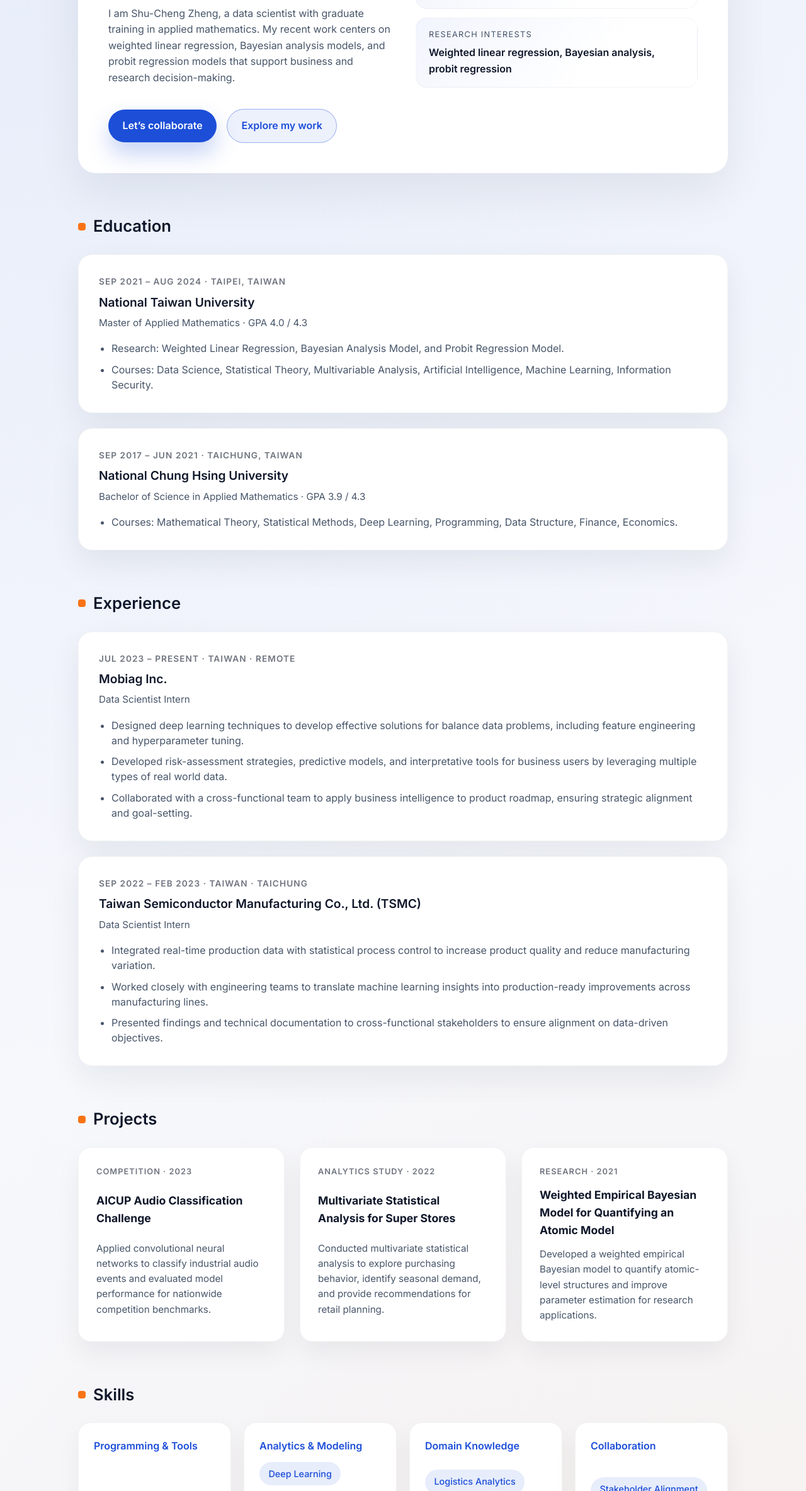
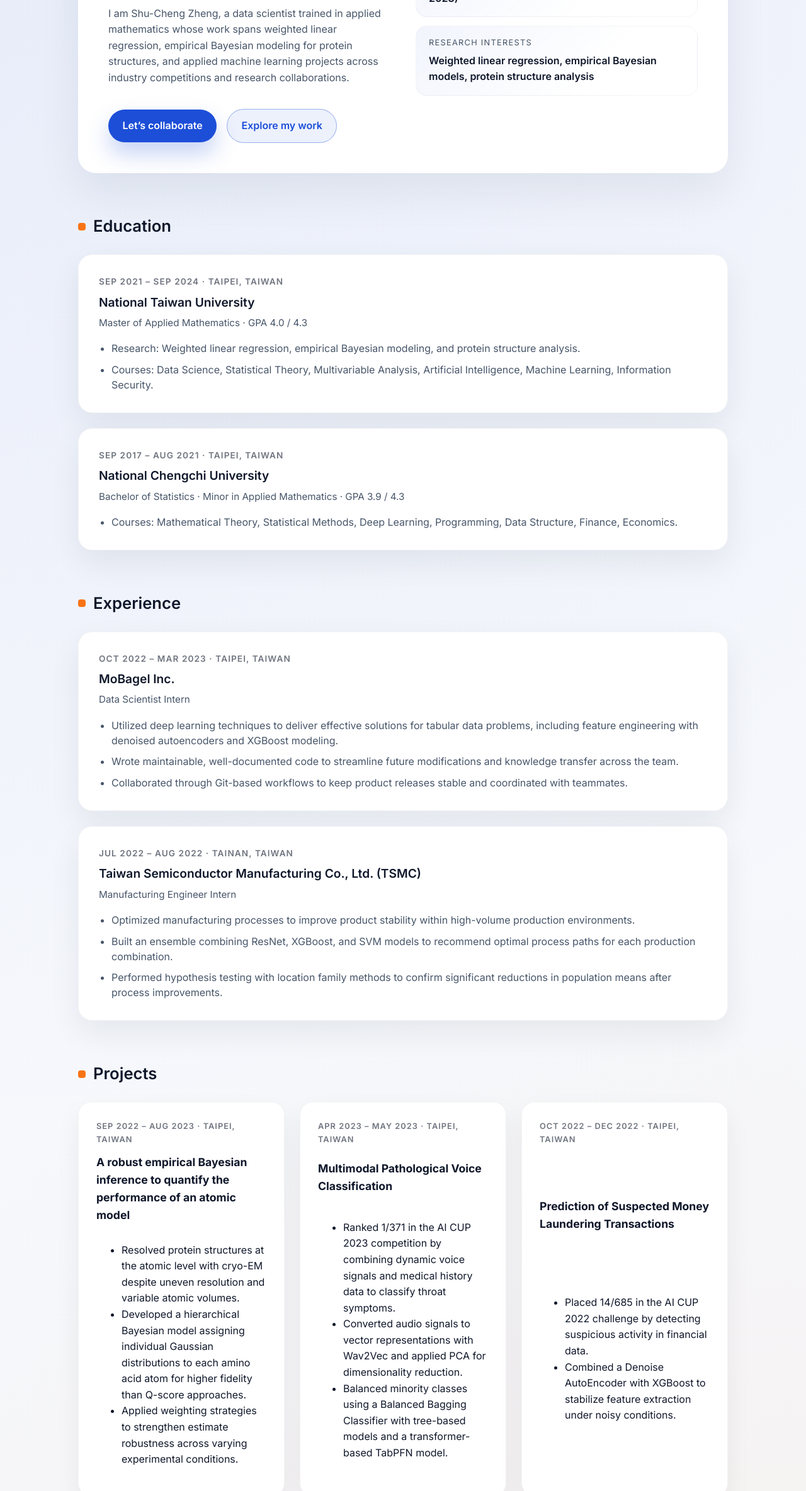
Before and after one commit to bookbnnbnn/bookbnnbnn.github.io, a plain HTML site: page index.html in a window 1280 px wide. Shown: the part 432-2800 px from the top of the page at 63% size. Drawn offline with Linux system fonts and the light colour scheme.

Commit message:
Align portfolio with resume details

```diff
--- a/index.html
+++ b/index.html
@@ -414,9 +414,9 @@
       <div class="hero-summary">
         <h1>Data scientist and applied mathematics researcher.</h1>
         <p>
-          I am Shu-Cheng Zheng, a data scientist with graduate training in applied mathematics. My recent work centers on
-          weighted linear regression, Bayesian analysis models, and probit regression models that support business and
-          research decision-making.
+          I am Shu-Cheng Zheng, a data scientist trained in applied mathematics whose work spans weighted linear regression,
+          empirical Bayesian modeling for protein structures, and applied machine learning projects across industry
+          competitions and research collaborations.
         </p>
         <div class="hero-actions">
           <a class="primary-button" href="#contact">Let’s collaborate</a>
@@ -429,12 +429,12 @@
           <span class="info-value">Taipei, Taiwan</span>
         </li>
         <li class="info-item">
-          <span class="info-label">Current role</span>
-          <span class="info-value">Data Scientist Intern · Mobiag Inc.</span>
+          <span class="info-label">Recent role</span>
+          <span class="info-value">Data Scientist Intern · MoBagel Inc. (Oct 2022 – Mar 2023)</span>
         </li>
         <li class="info-item">
           <span class="info-label">Research interests</span>
-          <span class="info-value">Weighted linear regression, Bayesian analysis, probit regression</span>
+          <span class="info-value">Weighted linear regression, empirical Bayesian models, protein structure analysis</span>
         </li>
       </ul>
     </section>
@@ -444,20 +444,20 @@
       <div class="cards">
         <article class="card">
           <div class="card-header">
-            <span class="card-meta">Sep 2021 – Aug 2024 · Taipei, Taiwan</span>
+            <span class="card-meta">Sep 2021 – Sep 2024 · Taipei, Taiwan</span>
             <div class="card-title">National Taiwan University</div>
             <div class="card-subtitle">Master of Applied Mathematics · GPA 4.0 / 4.3</div>
           </div>
           <ul>
-            <li>Research: Weighted Linear Regression, Bayesian Analysis Model, and Probit Regression Model.</li>
+            <li>Research: Weighted linear regression, empirical Bayesian modeling, and protein structure analysis.</li>
             <li>Courses: Data Science, Statistical Theory, Multivariable Analysis, Artificial Intelligence, Machine Learning, Information Security.</li>
           </ul>
         </article>
         <article class="card">
           <div class="card-header">
-            <span class="card-meta">Sep 2017 – Jun 2021 · Taichung, Taiwan</span>
-            <div class="card-title">National Chung Hsing University</div>
-            <div class="card-subtitle">Bachelor of Science in Applied Mathematics · GPA 3.9 / 4.3</div>
+            <span class="card-meta">Sep 2017 – Aug 2021 · Taipei, Taiwan</span>
+            <div class="card-title">National Chengchi University</div>
+            <div class="card-subtitle">Bachelor of Statistics · Minor in Applied Mathematics · GPA 3.9 / 4.3</div>
           </div>
           <ul>
             <li>Courses: Mathematical Theory, Statistical Methods, Deep Learning, Programming, Data Structure, Finance, Economics.</li>
@@ -471,26 +471,26 @@
       <div class="cards">
         <article class="card">
           <div class="card-header">
-            <span class="card-meta">Jul 2023 – Present · Taiwan · Remote</span>
-            <div class="card-title">Mobiag Inc.</div>
+            <span class="card-meta">Oct 2022 – Mar 2023 · Taipei, Taiwan</span>
+            <div class="card-title">MoBagel Inc.</div>
             <div class="card-subtitle">Data Scientist Intern</div>
           </div>
           <ul>
-            <li>Designed deep learning techniques to develop effective solutions for balance data problems, including feature engineering and hyperparameter tuning.</li>
-            <li>Developed risk-assessment strategies, predictive models, and interpretative tools for business users by leveraging multiple types of real world data.</li>
-            <li>Collaborated with a cross-functional team to apply business intelligence to product roadmap, ensuring strategic alignment and goal-setting.</li>
+            <li>Utilized deep learning techniques to deliver effective solutions for tabular data problems, including feature engineering with denoised autoencoders and XGBoost modeling.</li>
+            <li>Wrote maintainable, well-documented code to streamline future modifications and knowledge transfer across the team.</li>
+            <li>Collaborated through Git-based workflows to keep product releases stable and coordinated with teammates.</li>
           </ul>
         </article>
         <article class="card">
           <div class="card-header">
-            <span class="card-meta">Sep 2022 – Feb 2023 · Taiwan · Taichung</span>
+            <span class="card-meta">Jul 2022 – Aug 2022 · Tainan, Taiwan</span>
             <div class="card-title">Taiwan Semiconductor Manufacturing Co., Ltd. (TSMC)</div>
-            <div class="card-subtitle">Data Scientist Intern</div>
+            <div class="card-subtitle">Manufacturing Engineer Intern</div>
           </div>
           <ul>
-            <li>Integrated real-time production data with statistical process control to increase product quality and reduce manufacturing variation.</li>
-            <li>Worked closely with engineering teams to translate machine learning insights into production-ready improvements across manufacturing lines.</li>
-            <li>Presented findings and technical documentation to cross-functional stakeholders to ensure alignment on data-driven objectives.</li>
+            <li>Optimized manufacturing processes to improve product stability within high-volume production environments.</li>
+            <li>Built an ensemble combining ResNet, XGBoost, and SVM models to recommend optimal process paths for each production combination.</li>
+            <li>Performed hypothesis testing with location family methods to confirm significant reductions in population means after process improvements.</li>
           </ul>
         </article>
       </div>
@@ -500,19 +500,30 @@
       <h2 class="section-title">Projects</h2>
       <div class="project-grid">
         <article class="project-card">
-          <span class="project-meta">Competition · 2023</span>
-          <h3>AICUP Audio Classification Challenge</h3>
-          <p>Applied convolutional neural networks to classify industrial audio events and evaluated model performance for nationwide competition benchmarks.</p>
+          <span class="project-meta">Sep 2022 – Aug 2023 · Taipei, Taiwan</span>
+          <h3>A robust empirical Bayesian inference to quantify the performance of an atomic model</h3>
+          <ul>
+            <li>Resolved protein structures at the atomic level with cryo-EM despite uneven resolution and variable atomic volumes.</li>
+            <li>Developed a hierarchical Bayesian model assigning individual Gaussian distributions to each amino acid atom for higher fidelity than Q-score approaches.</li>
+            <li>Applied weighting strategies to strengthen estimate robustness across varying experimental conditions.</li>
+          </ul>
         </article>
         <article class="project-card">
-          <span class="project-meta">Analytics Study · 2022</span>
-          <h3>Multivariate Statistical Analysis for Super Stores</h3>
-          <p>Conducted multivariate statistical analysis to explore purchasing behavior, identify seasonal demand, and provide recommendations for retail planning.</p>
+          <span class="project-meta">Apr 2023 – May 2023 · Taipei, Taiwan</span>
+          <h3>Multimodal Pathological Voice Classification</h3>
+          <ul>
+            <li>Ranked 1/371 in the AI CUP 2023 competition by combining dynamic voice signals and medical history data to classify throat symptoms.</li>
+            <li>Converted audio signals to vector representations with Wav2Vec and applied PCA for dimensionality reduction.</li>
+            <li>Balanced minority classes using a Balanced Bagging Classifier with tree-based models and a transformer-based TabPFN model.</li>
+          </ul>
         </article>
         <article class="project-card">
-          <span class="project-meta">Research · 2021</span>
-          <h3>Weighted Empirical Bayesian Model for Quantifying an Atomic Model</h3>
-          <p>Developed a weighted empirical Bayesian model to quantify atomic-level structures and improve parameter estimation for research applications.</p>
+          <span class="project-meta">Oct 2022 – Dec 2022 · Taipei, Taiwan</span>
+          <h3>Prediction of Suspected Money Laundering Transactions</h3>
+          <ul>
+            <li>Placed 14/685 in the AI CUP 2022 challenge by detecting suspicious activity in financial data.</li>
+            <li>Combined a Denoise AutoEncoder with XGBoost to stabilize feature extraction under noisy conditions.</li>
+          </ul>
         </article>
       </div>
     </section>
@@ -521,42 +532,39 @@
       <h2 class="section-title">Skills</h2>
       <div class="skills">
         <div class="skill-group">
-          <h3>Programming & Tools</h3>
+          <h3>Programming</h3>
           <div class="skill-chips">
             <span class="chip">Python</span>
             <span class="chip">R</span>
             <span class="chip">SQL</span>
-            <span class="chip">TensorFlow</span>
-            <span class="chip">PyTorch</span>
-            <span class="chip">Git</span>
+            <span class="chip">Markdown</span>
+            <span class="chip">LaTeX</span>
           </div>
         </div>
         <div class="skill-group">
-          <h3>Analytics & Modeling</h3>
+          <h3>Frameworks</h3>
           <div class="skill-chips">
-            <span class="chip">Deep Learning</span>
-            <span class="chip">Bayesian Statistics</span>
-            <span class="chip">Predictive Modeling</span>
-            <span class="chip">Time Series Analysis</span>
-            <span class="chip">Optimization</span>
+            <span class="chip">PyTorch</span>
+            <span class="chip">TensorFlow</span>
+            <span class="chip">Keras</span>
+            <span class="chip">Scikit-Learn</span>
           </div>
         </div>
         <div class="skill-group">
-          <h3>Domain Knowledge</h3>
+          <h3>Developer Tools</h3>
           <div class="skill-chips">
-            <span class="chip">Logistics Analytics</span>
-            <span class="chip">Manufacturing</span>
-            <span class="chip">Financial Analysis</span>
-            <span class="chip">Research Communication</span>
+            <span class="chip">Git</span>
+            <span class="chip">VS Code</span>
+            <span class="chip">Jupyter</span>
+            <span class="chip">Docker</span>
           </div>
         </div>
         <div class="skill-group">
-          <h3>Collaboration</h3>
+          <h3>Languages</h3>
           <div class="skill-chips">
-            <span class="chip">Stakeholder Alignment</span>
-            <span class="chip">Experiment Design</span>
-            <span class="chip">Dashboard Storytelling</span>
-            <span class="chip">Technical Writing</span>
+            <span class="chip">Mandarin (Native)</span>
+            <span class="chip">English (IELTS 6.5 · B2)</span>
+            <span class="chip">French (A1)</span>
           </div>
         </div>
       </div>
@@ -569,9 +577,10 @@
         mathematical rigor and practical execution. Reach out to discuss how we can work together.
       </p>
       <div class="contact-links">
-        <a href="mailto:shuchengzheng0529@gmail.com">Email</a>
-        <a href="https://www.linkedin.com/in/shu-cheng-zheng/" target="_blank" rel="noopener">LinkedIn</a>
-        <a href="https://github.com/shu-cheng-zheng" target="_blank" rel="noopener">GitHub</a>
+        <a href="tel:0971-825-799">Call</a>
+        <a href="mailto:j319206325@gmail.com">Email</a>
+        <a href="https://www.linkedin.com/in/shu-cheng-zheng-63314a226/" target="_blank" rel="noopener">LinkedIn</a>
+        <a href="https://github.com/bookbnnbnn" target="_blank" rel="noopener">GitHub</a>
       </div>
     </section>
   </main>
```
